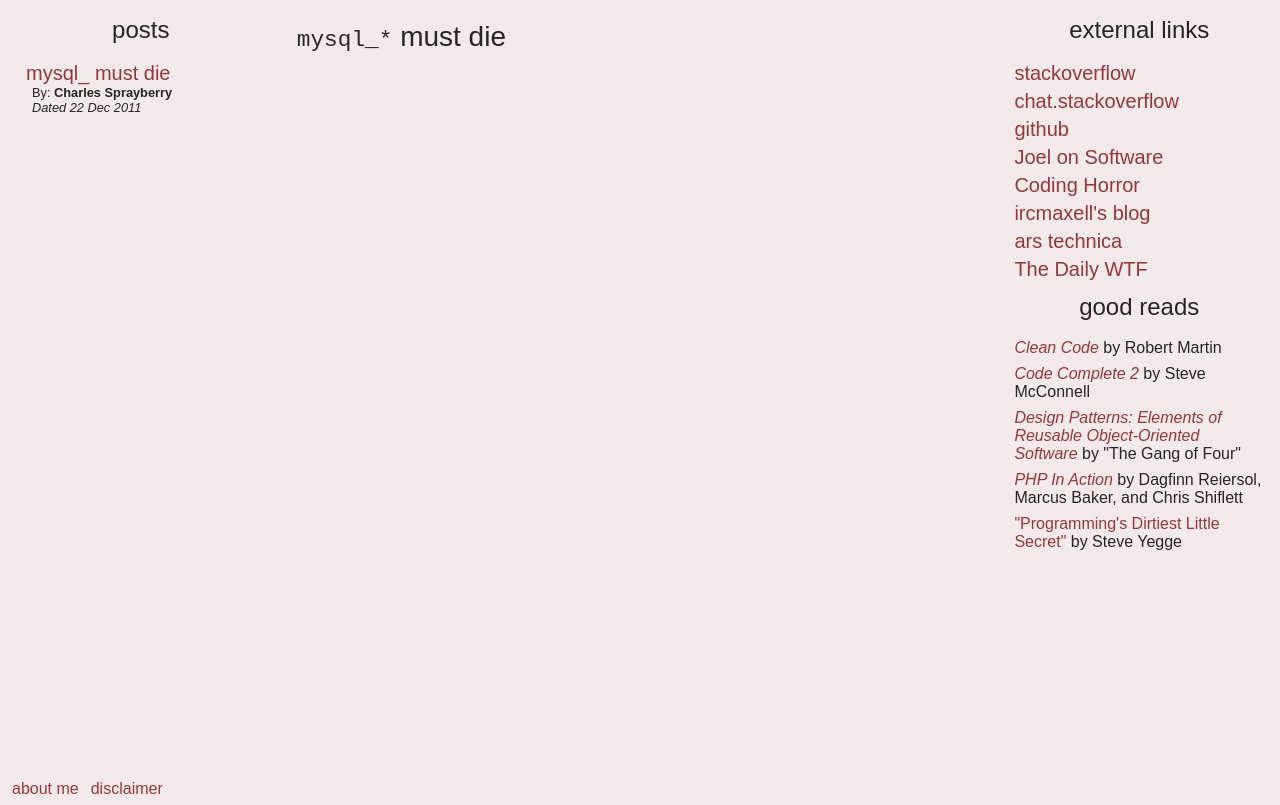
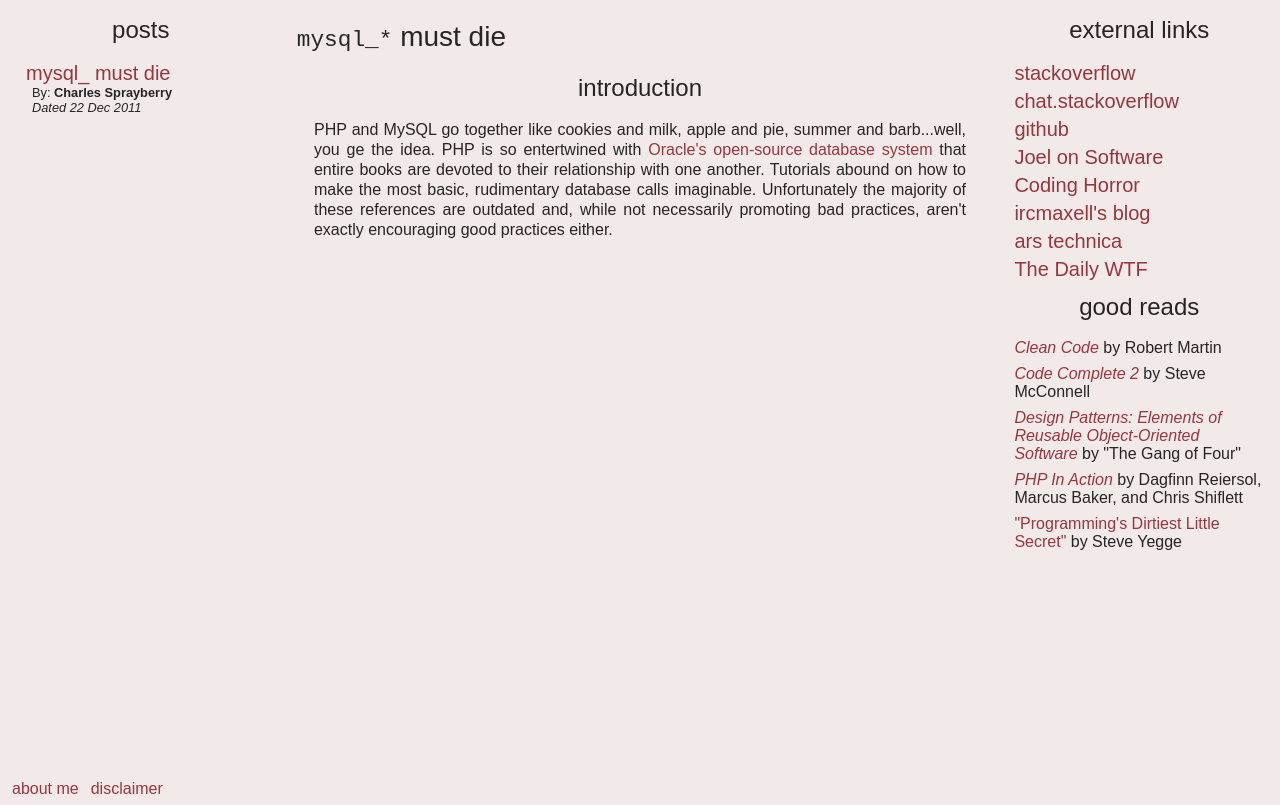
Before and after one commit to cspray/archived-blog, a Jekyll site: the page built from _posts/2011-12-22-mysql_-must-die.html, in a window 1280 px wide, cut to the strip 95-900 px from the top of the page. Built offline with Jekyll 4.4.1, drawn with Linux system fonts in a browser that asks for light colours.

Commit message:
UPD fleshing out introduction for the mysql article

```diff
--- a/_posts/2011-12-22-mysql_-must-die.html
+++ b/_posts/2011-12-22-mysql_-must-die.html
@@ -5,3 +5,12 @@ author: Charles Sprayberry
 ---
 
 <h2><code>mysql_*</code> must die</h2>
+
+<h3>introduction</h3>
+
+<p>PHP and MySQL go together like cookies and milk, apple and pie, summer and barb...well, you ge the
+idea.  PHP is so entertwined with <a href="">Oracle's open-source database system</a> that entire
+books are devoted to their relationship with one another.  Tutorials abound on how to make the most
+basic, rudimentary database calls imaginable.  Unfortunately the majority of these references are
+outdated and, while not necessarily promoting bad practices, aren't exactly encouraging good practices
+either.</p>
```
